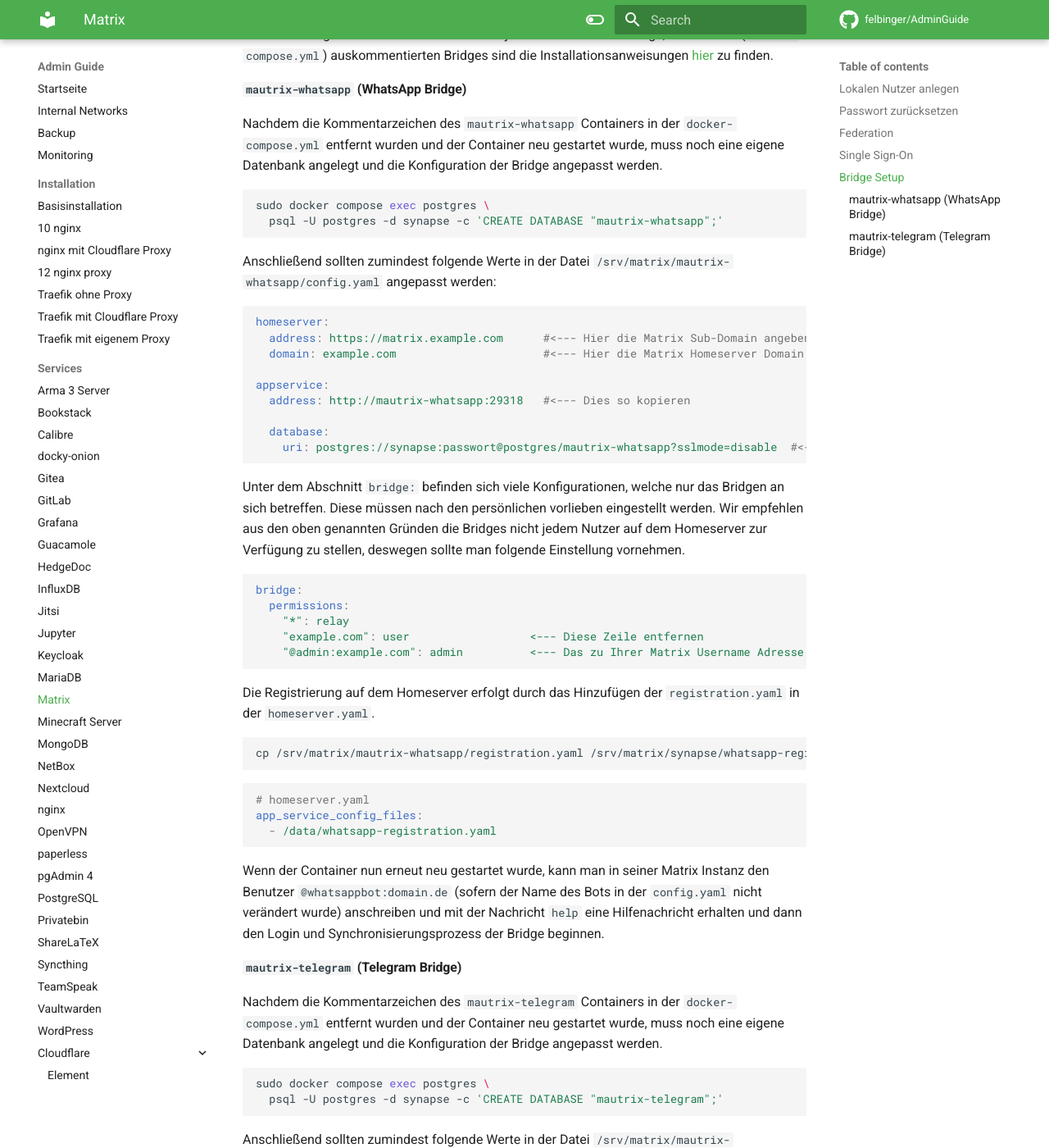
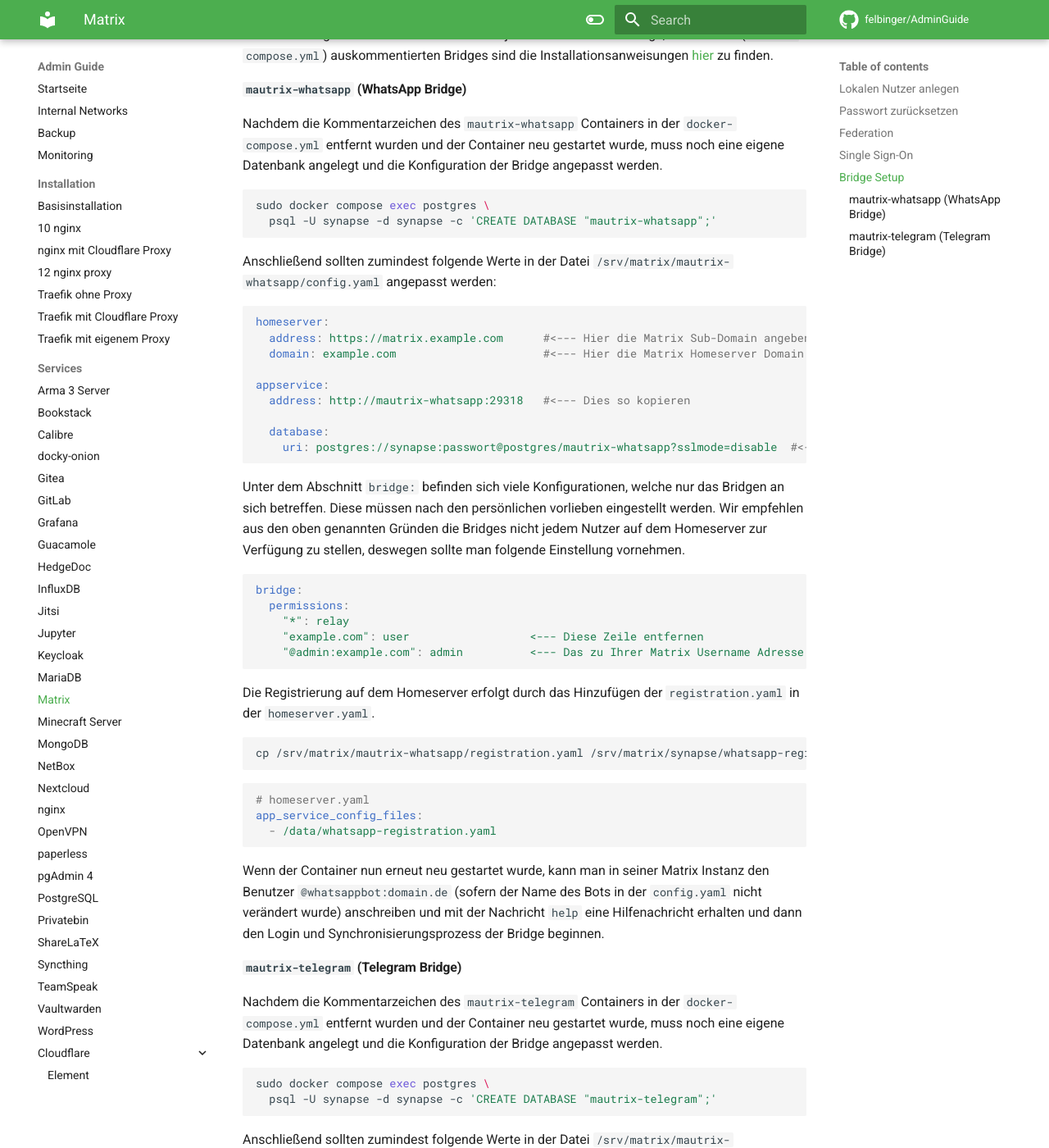
Before and after one commit to felbinger/AdminGuide, an MkDocs documentation site: the page built from docs/services/matrix.md, in a window 1280 px wide and 1400 px high, scrolled down 5892 px. Shown: the whole window at 82% size. Built offline with MkDocs 1.6.1 and Material for MkDocs 9.7.7, drawn with Linux system fonts in a browser that asks for light colours; comment, search, counter and statistics services are not loaded.

Commit message:
fixed user for matrix bridge database creation

````diff
--- a/docs/services/matrix.md
+++ b/docs/services/matrix.md
@@ -308,7 +308,7 @@ Nachdem die Kommentarzeichen des `mautrix-whatsapp` Containers in der `docker-co
 
 ```shell
 sudo docker compose exec postgres \
-  psql -U postgres -d synapse -c 'CREATE DATABASE "mautrix-whatsapp";'
+  psql -U synapse -d synapse -c 'CREATE DATABASE "mautrix-whatsapp";'
 ```
 
 Anschließend sollten zumindest folgende Werte in der Datei `/srv/matrix/mautrix-whatsapp/config.yaml` angepasst werden:
@@ -359,7 +359,7 @@ Nachdem die Kommentarzeichen des `mautrix-telegram` Containers in der `docker-co
 
 ```shell
 sudo docker compose exec postgres \
-  psql -U postgres -d synapse -c 'CREATE DATABASE "mautrix-telegram";'
+  psql -U synapse -d synapse -c 'CREATE DATABASE "mautrix-telegram";'
 ```
 
 Anschließend sollten zumindest folgende Werte in der Datei `/srv/matrix/mautrix-telegram/config.yaml` angepasst werden:
````
